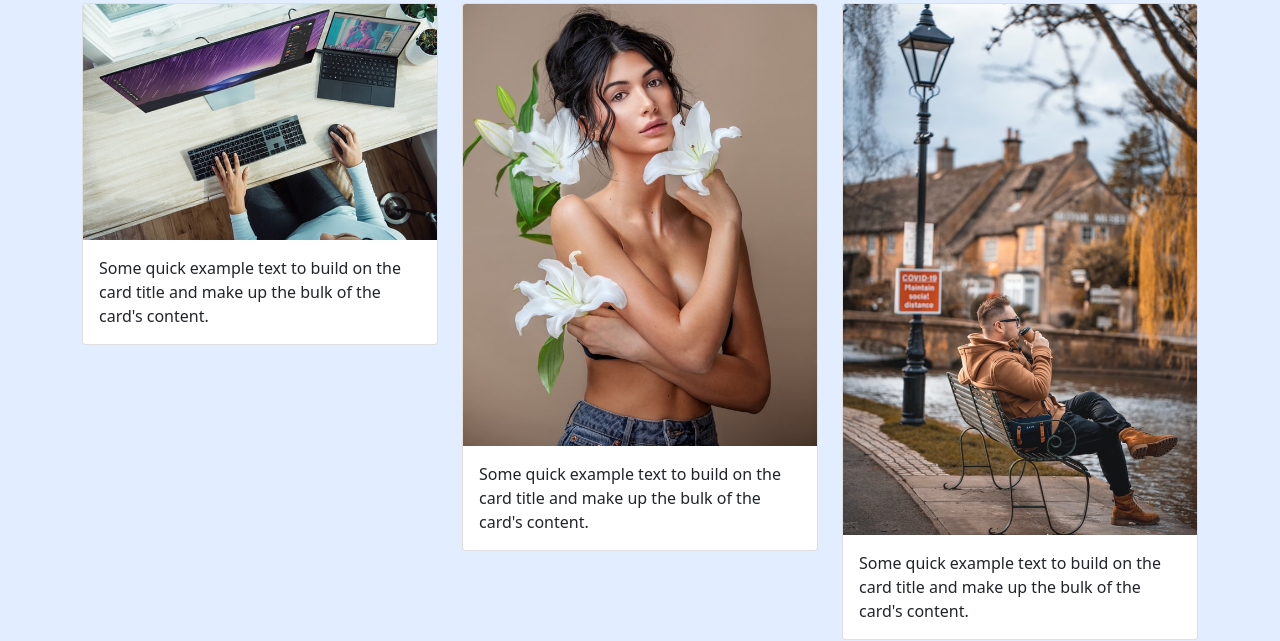
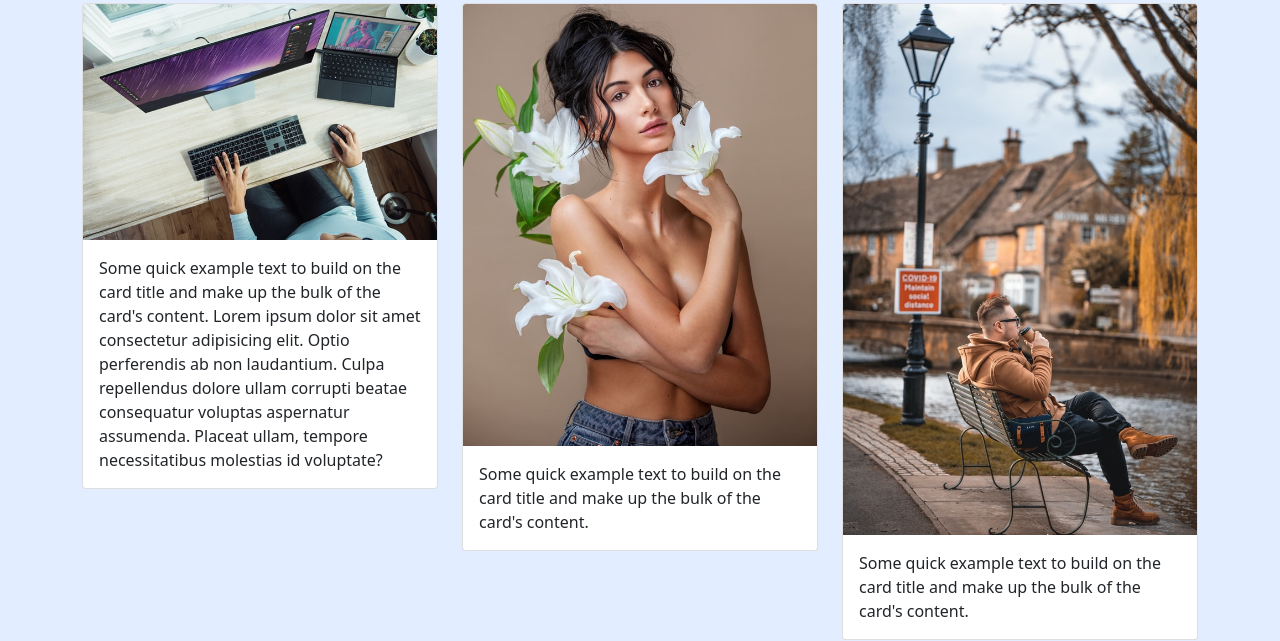
Before and after one commit to masriant/masriant.github.io, a plain HTML site: page index.html in a window 1280 px wide. Shown: the part 1532-2173 px from the top of the page. Drawn offline with nearby package versions, Linux system fonts and the light colour scheme; a script that the page names is missing.

Commit message:
add Lorem
Signed-off-by: Masrianto <45374438+masriant@users.noreply.github.com>

```diff
--- a/index.html
+++ b/index.html
@@ -98,7 +98,7 @@
             <div class="card">
               <img src="img/projects/1.jpg" class="card-img-top" alt="projects1" />
               <div class="card-body">
-                <p class="card-text">Some quick example text to build on the card title and make up the bulk of the card's content.</p>
+                <p class="card-text">Some quick example text to build on the card title and make up the bulk of the card's content. Lorem ipsum dolor sit amet consectetur adipisicing elit. Optio perferendis ab non laudantium. Culpa repellendus dolore ullam corrupti beatae consequatur voluptas aspernatur assumenda. Placeat ullam, tempore necessitatibus molestias id voluptate?</p>
               </div>
             </div>
           </div>
```
